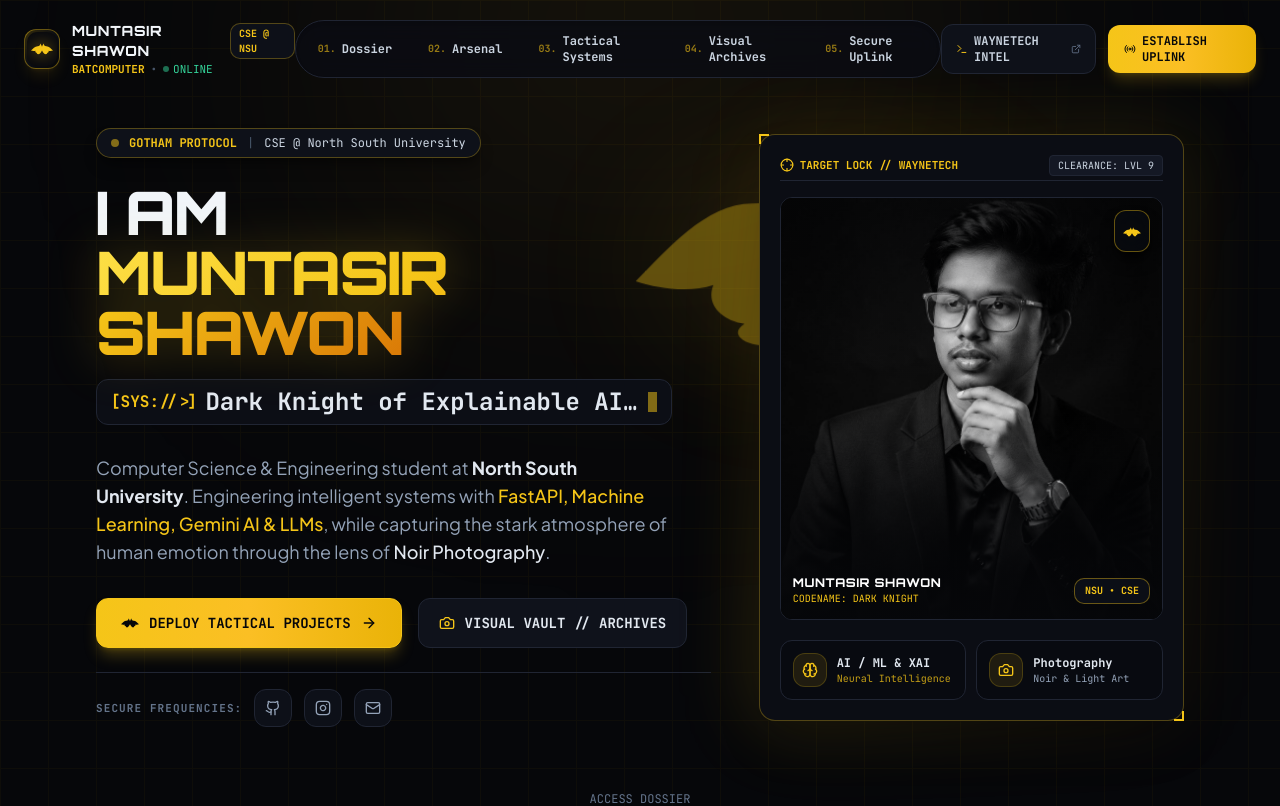
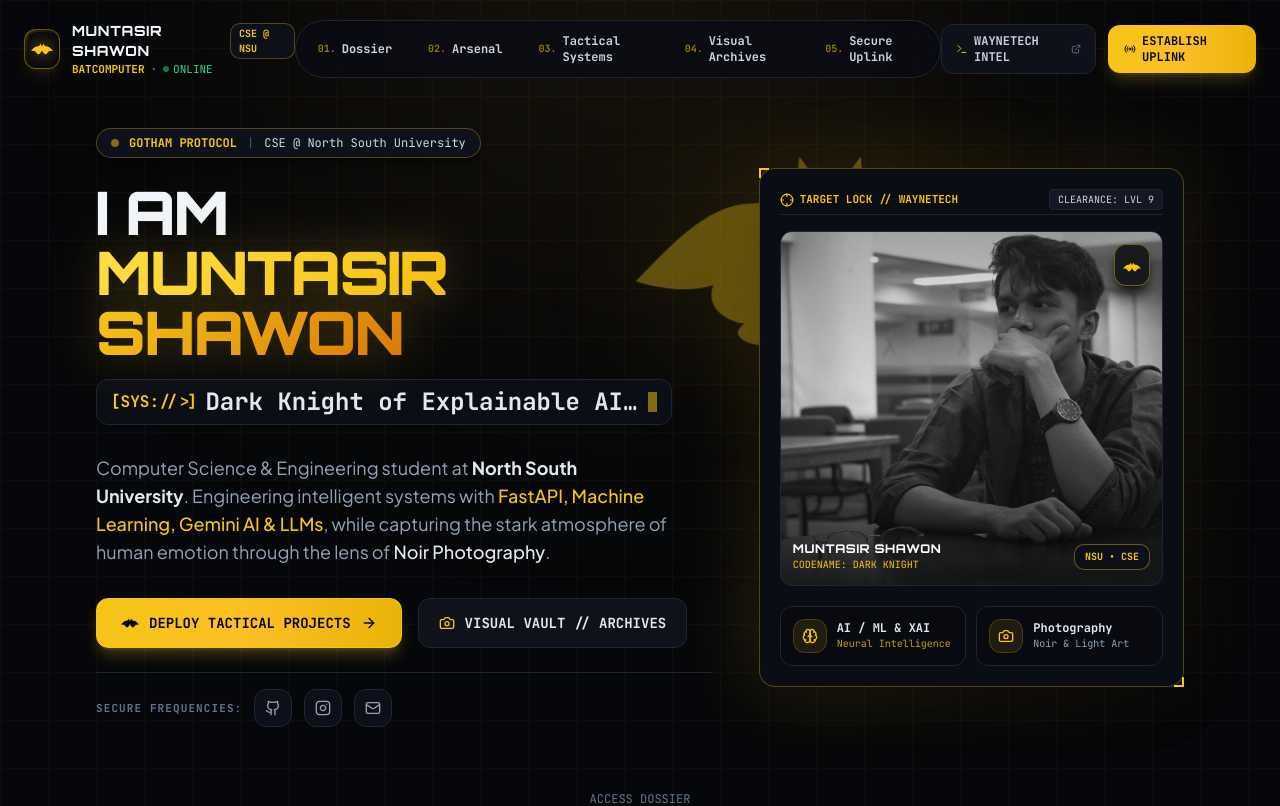
Before and after one commit to Muntasir-Shawon/muntasir-shawon, a React (Vite) app: page / in a window 1280 px wide. Shown: the top 806 px of the page. Built offline with nearby package versions, Linux system fonts and the light colour scheme; the HTML template or start-up script is replaced by a standard one.

Commit message:
feat: update profile portrait with new photo and optimized frame

```diff
--- a/src/components/Hero.tsx
+++ b/src/components/Hero.tsx
@@ -186,15 +186,15 @@ const Hero = () => {
                 </div>
 
                 {/* Photo Frame Container with Corner Crosshairs */}
-                <div className="relative overflow-hidden rounded-xl bg-black aspect-[3.8/4.2] border border-bat-border flex items-center justify-center group">
+                <div className="relative overflow-hidden rounded-xl bg-black aspect-[4/3.7] border border-bat-border flex items-center justify-center group">
                   <img
                     src={profilePhoto}
                     alt="A.K.M. Muntasir Uddin Shawon"
-                    className="w-full h-full object-cover object-center grayscale contrast-110 group-hover:scale-105 group-hover:grayscale-0 transition-all duration-700"
+                    className="w-full h-full object-cover object-[center_30%] grayscale contrast-110 group-hover:scale-105 group-hover:grayscale-0 transition-all duration-700"
                   />
 
                   {/* Dark Vignette Overlay */}
-                  <div className="absolute inset-0 bg-gradient-to-t from-[#06070a] via-transparent to-[#06070a]/30 opacity-90" />
+                  <div className="absolute inset-0 bg-gradient-to-t from-[#06070a] via-transparent to-[#06070a]/30 opacity-80" />
 
                   {/* Watermark Bat Insignia Badge */}
                   <div className="absolute top-3 right-3 p-2 rounded-xl bg-[#080A10]/80 border border-bat-gold/40 text-bat-gold backdrop-blur-md shadow-lg shadow-black/80">
```
Also changed, not shown: src/assets/profile-photo.jpg.
